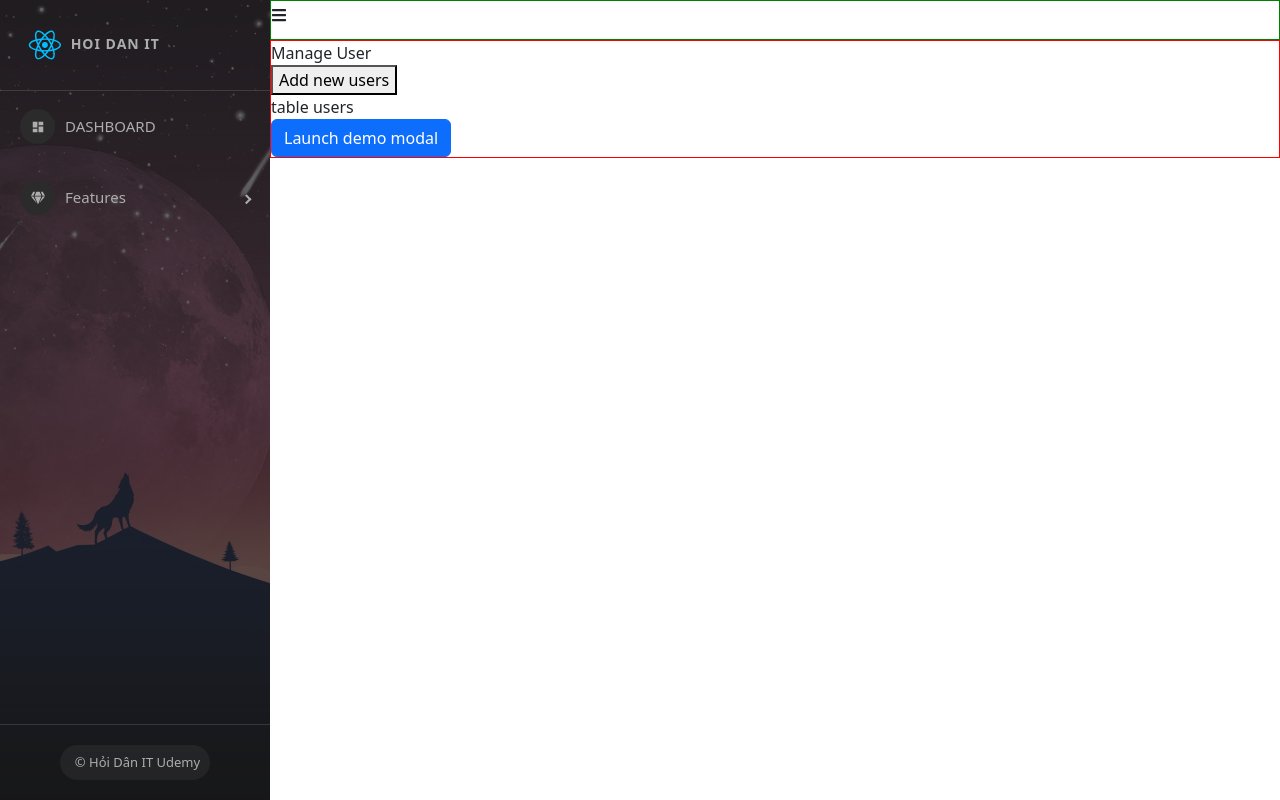
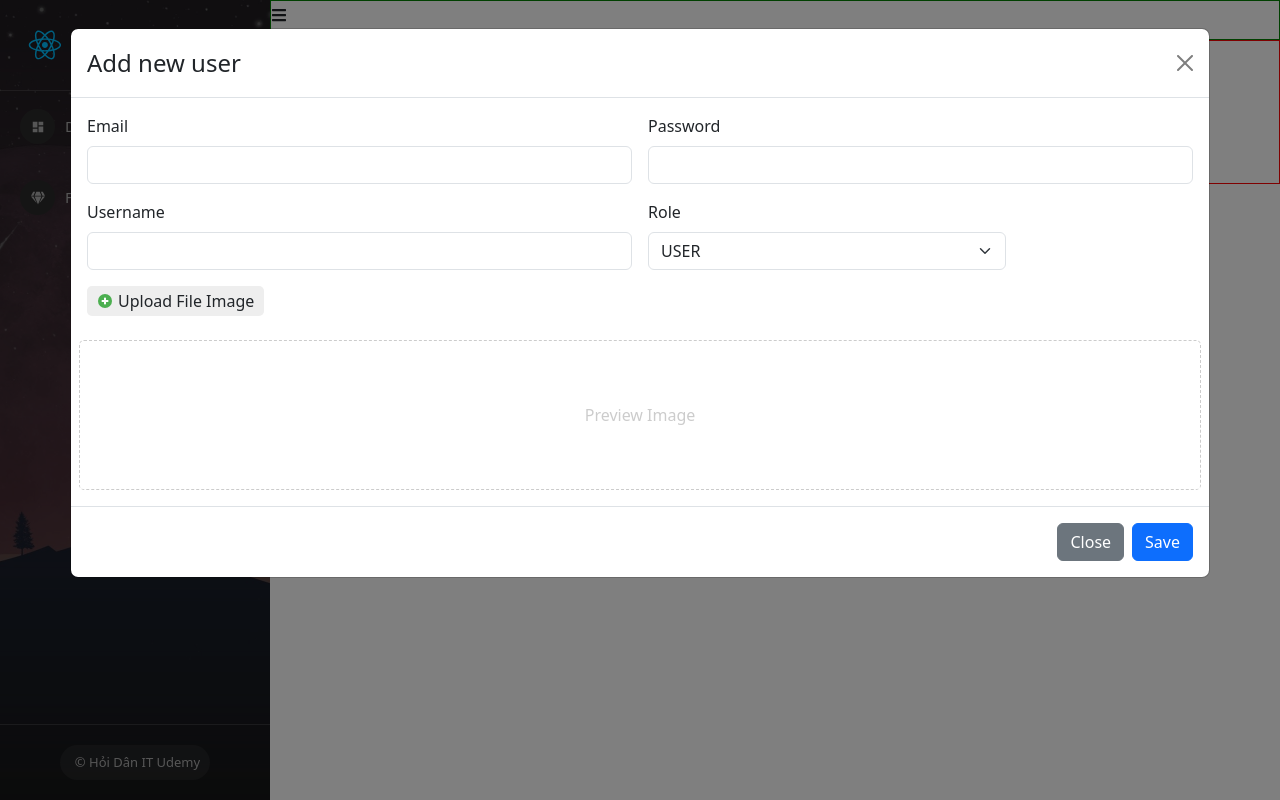
Before and after one commit to lythanhdat21/Full-Stack, a React (Create React App) app: page /admins/manage-users in a window 1280 px wide. Both pictures are taken after a click on the button "Add new users". Built offline with nearby package versions, Linux system fonts and the light colour scheme.

Commit message:
Lesson 58 API them moi nguoi dung (CREATE)

```diff
--- a/src/components/Admin/Content/ManageUser.js
+++ b/src/components/Admin/Content/ManageUser.js
@@ -1,21 +1,31 @@
 import ModalCreateUser from "./ModalCreateUser"
 import './ManageUser.scss'
+import {FcPlus} from 'react-icons/fc'
+import {useState} from "react"
 
 const ManageUser = (props) => {
+
+    const [showModalCreateUser, setShowModalCreateUser] = useState(false)
+
     return (
         <div className = "manage-user-container">
             <div className = "title">
                 Manage User
             </div>
             <div className = "users-content">
-                <div>
-                    <button>Add new users</button>
+                <div className="btn-add-new">
+                    <button className="btn btn-primary"
+                        onClick = {() => setShowModalCreateUser(true)}>
+                        <FcPlus/> Add new users
+                    </button>
                 </div>
-                <div>
+                <div className="table-users-container">
                     table users
-                    {/* <ModalCreateUser/> */}
                 </div>
-                <ModalCreateUser/>
+                <ModalCreateUser
+                    show = {showModalCreateUser} // show = show của ModalCreateUser.js
+                    setShow = {setShowModalCreateUser} // setShow = setShow của ModalCreateUser.js
+                />
             </div>
         </div>
     )
--- a/src/components/Admin/Content/ManageUser.scss
+++ b/src/components/Admin/Content/ManageUser.scss
@@ -1,3 +1,16 @@
+.manage-user-container{
+    padding: 10px;
+    .title{
+        font-weight: 600; //chữ đậm
+        font-size: 20px; // kích thước chữ
+    }
+    .users-content{
+        .btn-add-new{
+            margin: 15px 0; //top & bottom: 15px; left & right: 0px
+        }
+    }
+}
+
 .modal-add-user{
     .img-preview{ // Lesson 57
         height: 150px;
--- a/src/components/Admin/Content/ModalCreateUser.js
+++ b/src/components/Admin/Content/ModalCreateUser.js
@@ -2,13 +2,19 @@ import React, { useState } from 'react';
 import Button from 'react-bootstrap/Button';
 import Modal from 'react-bootstrap/Modal';
 import {FcPlus} from 'react-icons/fc'
+import axios from 'axios'
 
-const ModalCreateUser = () => {
-    const [show, setShow] = useState(false);
-
-    const handleClose = () => setShow(false);
-    const handleShow = () => setShow(true);
-
+const ModalCreateUser = (props) => {
+    const {show, setShow} = props // biến props là một biến object
+    const handleClose = () => {
+        setShow(false);
+        setEmail("")
+        setPassword("")
+        setUsername("")
+        setRole("")
+        setImage("")
+        setPreviewImage("")
+    }
     const [email, setEmail] = useState("")
     const [password, setPassword] = useState("")
     const [username, setUsername] = useState("")
@@ -25,12 +31,21 @@ const ModalCreateUser = () => {
         }
     }
 
+    const handSubmitCreateUser = async() => {
+
+        const data = new FormData();
+        data.append('email', email);
+        data.append('password', password);
+        data.append('username', username);
+        data.append('role', role);
+        data.append('userImage', image);
+
+        let res = await axios.post('http://localhost:8081/api/v1/participant', data)
+        console.log('>>> check res: ', res)
+    }
+
     return (
         <>
-            <Button variant="primary" onClick={handleShow}>
-                Launch demo modal
-            </Button>
-
             <Modal
                 show={show}
                 onHide={handleClose}
@@ -106,7 +121,7 @@ const ModalCreateUser = () => {
                     <Button variant="secondary" onClick={handleClose}>
                         Close
                     </Button>
-                    <Button variant="primary" onClick={handleClose}>
+                    <Button variant="primary" onClick={() => handSubmitCreateUser()}> {/*Delete handleClose*/}
                         Save
                     </Button>
                 </Modal.Footer>
```
